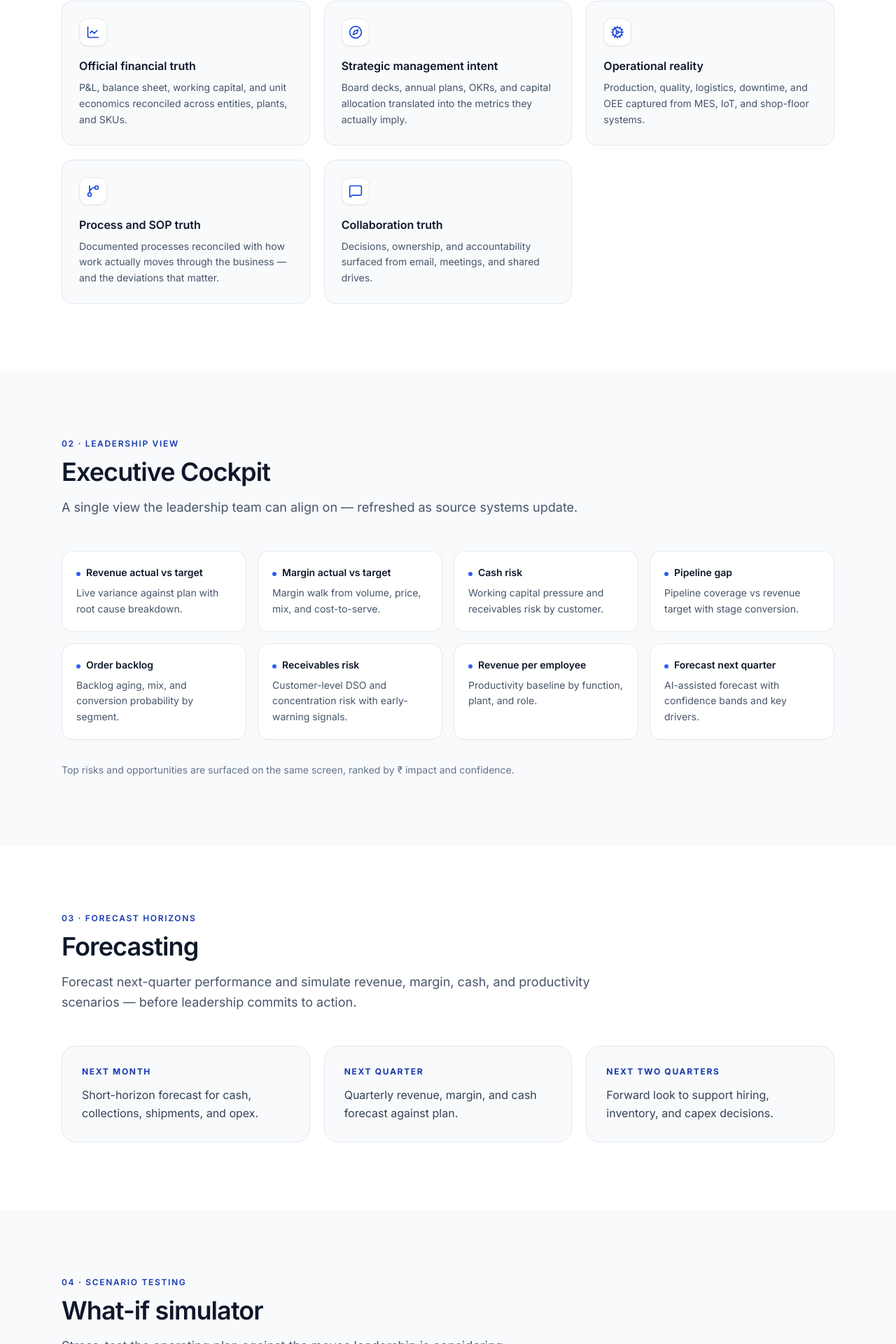
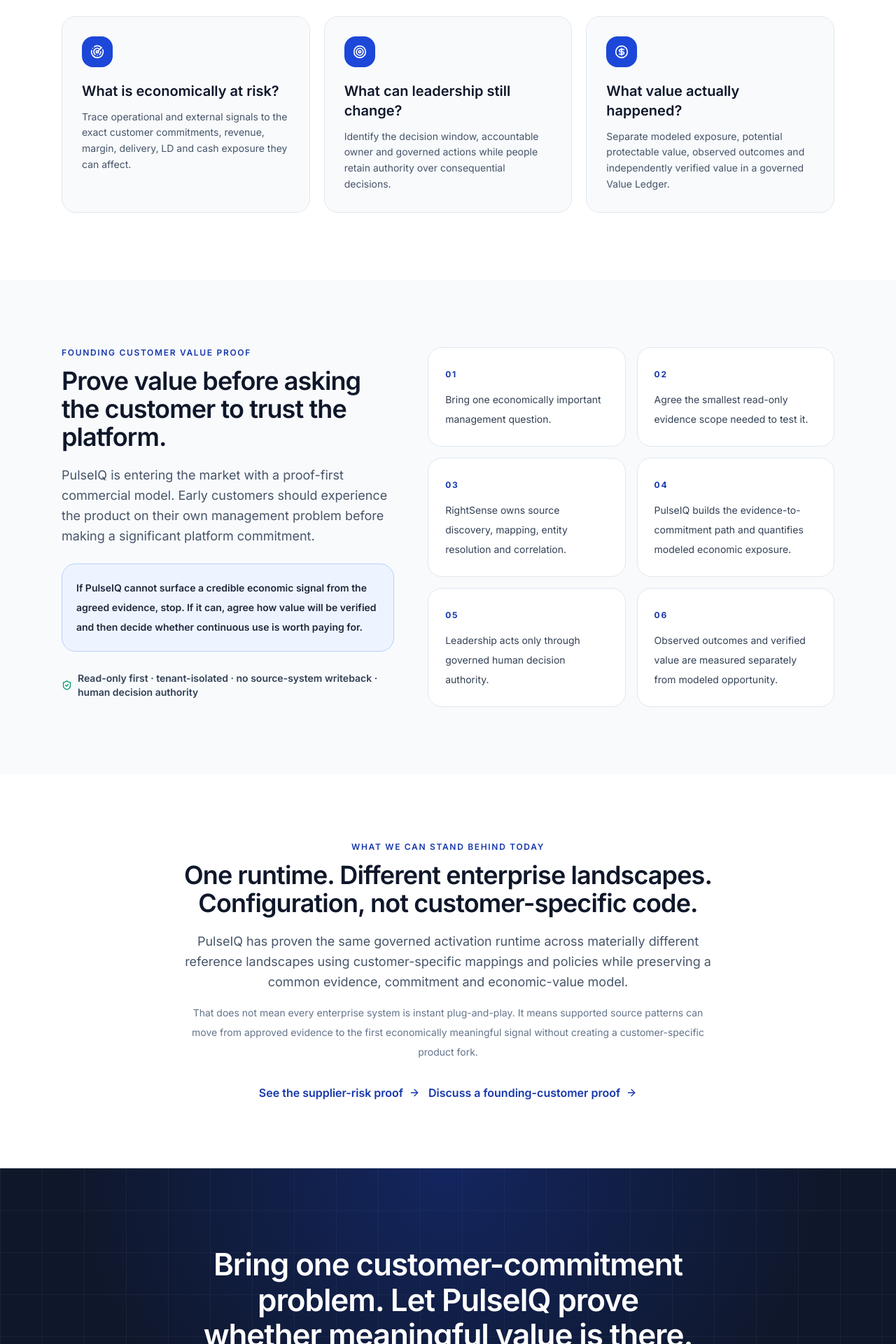
Before and after one commit to mohan69/RightSense, a Next.js app: page /pulseiq in a window 1280 px wide. Shown: the part 774-2694 px from the top of the page at 70% size. Built offline with nearby package versions, Linux system fonts and the light colour scheme.

Commit message:
Align PulseIQ overview with proof-first value model

```diff
--- a/src/app/pulseiq/page.tsx
+++ b/src/app/pulseiq/page.tsx
@@ -1,89 +1,73 @@
 import type { Metadata } from "next";
+import Link from "next/link";
+import { ArrowRight, CircleDollarSign, Radar, ShieldCheck, Target } from "lucide-react";
 import { CTASection } from "@/components/sections/CTASection";
-import { MetricCard } from "@/components/sections/MetricCard";
 import { PageHero } from "@/components/sections/PageHero";
 import { SectionHeader } from "@/components/sections/SectionHeader";
-import { pulseiqPage } from "@/lib/content";
-import { pulseiqIcons } from "@/lib/icons";
 import { pageMetadata } from "@/lib/seo";
 
-const pulseiqTitle = "PulseIQ — Enterprise Operating Intelligence Platform";
-const pulseiqSubtitle =
-  "Know what is putting revenue, margin and customer commitments at risk, what is causing it, what can still be recovered and whether the resulting action created verified business value.";
+const title = "PulseIQ — Industrial Decision & Value Intelligence";
+const description =
+  "PulseIQ connects enterprise evidence and approved external signals to customer commitments, quantifies economic exposure, guides governed action and keeps modeled opportunity separate from verified value.";
 
 export const metadata: Metadata = pageMetadata({
-  title: pulseiqTitle,
-  description: pulseiqSubtitle,
+  title,
+  description,
   path: "/pulseiq",
 });
+
+const questions = [
+  {
+    icon: Radar,
+    title: "What is economically at risk?",
+    text: "Trace operational and external signals to the exact customer commitments, revenue, margin, delivery, LD and cash exposure they can affect.",
+  },
+  {
+    icon: Target,
+    title: "What can leadership still change?",
+    text: "Identify the decision window, accountable owner and governed actions while people retain authority over consequential decisions.",
+  },
+  {
+    icon: CircleDollarSign,
+    title: "What value actually happened?",
+    text: "Separate modeled exposure, potential protectable value, observed outcomes and independently verified value in a governed Value Ledger.",
+  },
+];
+
+const proofSteps = [
+  "Bring one economically important management question.",
+  "Agree the smallest read-only evidence scope needed to test it.",
+  "RightSense owns source discovery, mapping, entity resolution and correlation.",
+  "PulseIQ builds the evidence-to-commitment path and quantifies modeled economic exposure.",
+  "Leadership acts only through governed human decision authority.",
+  "Observed outcomes and verified value are measured separately from modeled opportunity.",
+];
 
 export default function PulseIQPage() {
   return (
     <>
       <PageHero
-        eyebrow="Enterprise Operating Intelligence Platform"
-        title="From operational evidence to accountable recovery and verified business value."
-        subtitle={pulseiqSubtitle}
+        eyebrow="Industrial Decision & Value Intelligence"
+        title="Protect the economics of every customer commitment."
+        subtitle="PulseIQ shows what is at risk, why, what can still change and what value was actually protected or recovered — using connected enterprise evidence rather than another isolated dashboard."
       />
 
       <section className="bg-white">
         <div className="mx-auto max-w-6xl px-6 py-20 sm:py-24">
           <SectionHeader
-            eyebrow="01 · Truth layer"
-            title={pulseiqPage.truthMap.title}
-            subtitle={pulseiqPage.truthMap.subtitle}
+            eyebrow="The management problem"
+            title="Your systems record events. Leadership needs to understand economic consequence."
+            subtitle="A late engineering release, supplier distress signal or logistics disruption matters only when you can connect it to the customer commitments and financial outcomes that depend on it."
           />
-          <div className="mt-12 grid gap-5 sm:grid-cols-2 lg:grid-cols-3">
-            {pulseiqPage.truthMap.layers.map((layer) => {
-              const Icon = pulseiqIcons[layer.icon as keyof typeof pulseiqIcons];
-              return (
-                <div
-                  key={layer.id}
-                  className="rounded-xl border border-line bg-canvas p-6 hover:border-brand-200 transition-colors"
-                >
-                  <div className="flex h-10 w-10 items-center justify-center rounded-lg bg-white border border-line shadow-soft">
-                    <Icon className="h-5 w-5 text-brand-600" />
-                  </div>
-                  <h3 className="mt-4 text-base font-semibold text-ink-900">{layer.title}</h3>
-                  <p className="mt-2 text-sm text-ink-600 leading-relaxed">{layer.description}</p>
+          <div className="mt-12 grid gap-5 md:grid-cols-3">
+            {questions.map(({ icon: Icon, title: cardTitle, text }) => (
+              <article key={cardTitle} className="rounded-2xl border border-line bg-canvas p-7">
+                <div className="flex h-11 w-11 items-center justify-center rounded-xl bg-brand-600 text-white">
+                  <Icon className="h-5 w-5" />
                 </div>
-              );
-            })}
-          </div>
-        </div>
-      </section>
-
-      <section className="bg-canvas">
-        <div className="mx-auto max-w-6xl px-6 py-20 sm:py-24">
-          <SectionHeader
-            eyebrow="02 · Leadership view"
-            title={pulseiqPage.cockpit.title}
-            subtitle={pulseiqPage.cockpit.subtitle}
-          />
-          <div className="mt-12 grid gap-4 sm:grid-cols-2 lg:grid-cols-4">
-            {pulseiqPage.cockpit.metrics.map((m) => (
-              <MetricCard key={m.label} metric={m} />
-            ))}
-          </div>
-          <p className="mt-8 max-w-3xl text-sm text-ink-500 leading-relaxed">
-            {pulseiqPage.cockpit.topRisksNote}
-          </p>
-        </div>
-      </section>
-
-      <section className="bg-white">
-        <div className="mx-auto max-w-6xl px-6 py-20 sm:py-24">
-          <SectionHeader
-            eyebrow="03 · Forecast horizons"
-            title={pulseiqPage.forecasting.title}
-            subtitle={pulseiqPage.forecasting.subtitle}
-          />
-          <div className="mt-12 grid gap-5 sm:grid-cols-3">
-            {pulseiqPage.forecasting.horizons.map((h) => (
-              <div key={h.label} className="rounded-2xl border border-line bg-canvas p-7">
-                <p className="text-xs font-bold uppercase tracking-[0.14em] text-brand-700">{h.label}</p>
-                <p className="mt-3 text-base text-ink-700 leading-relaxed">{h.description}</p>
-              </div>
+                <h3 className="mt-5 text-xl font-semibold text-ink-900">{cardTitle}</h3>
+                <p className="mt-3 text-sm leading-relaxed text-ink-600">{text}</p>
+              </article>
             ))}
           </div>
         </div>
@@ -91,83 +75,62 @@
 
       <section className="bg-canvas">
         <div className="mx-auto max-w-6xl px-6 py-20 sm:py-24">
-          <SectionHeader
-            eyebrow="04 · Scenario testing"
-            title={pulseiqPage.whatIf.title}
-            subtitle={pulseiqPage.whatIf.subtitle}
-          />
-          <div className="mt-12 grid gap-4 sm:grid-cols-2 lg:grid-cols-3 xl:grid-cols-5">
-            {pulseiqPage.whatIf.scenarios.map((s) => (
-              <div key={s.label} className="rounded-xl border border-line bg-white p-5 hover:border-brand-200 transition-colors">
-                <p className="text-sm font-semibold text-ink-900">{s.label}</p>
-                <p className="mt-2 text-sm text-ink-600 leading-relaxed">{s.description}</p>
+          <div className="grid gap-12 lg:grid-cols-[0.9fr_1.1fr]">
+            <div>
+              <p className="text-xs font-semibold uppercase tracking-[0.14em] text-brand-700">Founding Customer Value Proof</p>
+              <h2 className="mt-3 text-3xl sm:text-4xl font-semibold tracking-tight text-ink-900">
+                Prove value before asking the customer to trust the platform.
+              </h2>
+              <p className="mt-5 text-lg leading-relaxed text-ink-600">
+                PulseIQ is entering the market with a proof-first commercial model. Early customers should experience the product on their own management problem before making a significant platform commitment.
+              </p>
+              <div className="mt-6 rounded-2xl border border-brand-200 bg-brand-50 p-5 text-sm font-semibold leading-7 text-ink-800">
+                If PulseIQ cannot surface a credible economic signal from the agreed evidence, stop. If it can, agree how value will be verified and then decide whether continuous use is worth paying for.
               </div>
-            ))}
+              <div className="mt-7 flex items-center gap-2 text-sm font-semibold text-ink-700">
+                <ShieldCheck className="h-5 w-5 text-emerald-600" /> Read-only first · tenant-isolated · no source-system writeback · human decision authority
+              </div>
+            </div>
+            <ol className="grid gap-4 sm:grid-cols-2">
+              {proofSteps.map((step, index) => (
+                <li key={step} className="rounded-2xl border border-line bg-white p-6">
+                  <span className="text-xs font-bold tracking-[0.14em] text-brand-700">0{index + 1}</span>
+                  <p className="mt-3 text-sm leading-7 text-ink-700">{step}</p>
+                </li>
+              ))}
+            </ol>
           </div>
         </div>
       </section>
 
       <section className="bg-white">
-        <div className="mx-auto max-w-6xl px-6 py-20 sm:py-24">
-          <SectionHeader
-            eyebrow="05 · AI recommendation engine"
-            title={pulseiqPage.recommendationEngine.title}
-            subtitle={pulseiqPage.recommendationEngine.subtitle}
-          />
-          <ol className="mt-12 grid gap-4 sm:grid-cols-2 lg:grid-cols-3">
-            {pulseiqPage.recommendationEngine.fields.map((f, i) => (
-              <li key={f.label} className="rounded-xl border border-line bg-canvas p-5">
-                <div className="flex items-baseline gap-3">
-                  <span className="text-xs font-bold tracking-[0.14em] text-brand-700">{String(i + 1).padStart(2, "0")}</span>
-                  <h4 className="text-sm font-semibold text-ink-900">{f.label}</h4>
-                </div>
-                <p className="mt-2 text-sm text-ink-600 leading-relaxed">{f.description}</p>
-              </li>
-            ))}
-          </ol>
-        </div>
-      </section>
-
-      <section className="bg-canvas">
-        <div className="mx-auto max-w-6xl px-6 py-20 sm:py-24">
-          <SectionHeader
-            eyebrow="06 · First deployment"
-            title={pulseiqPage.deployment.title}
-            subtitle={pulseiqPage.deployment.subtitle}
-          />
-          <div className="mt-12 grid gap-5 sm:grid-cols-2">
-            {pulseiqPage.deployment.options.map((o) => (
-              <div key={o.title} className="rounded-2xl border border-line bg-white p-7">
-                <h3 className="text-lg font-semibold text-ink-900">{o.title}</h3>
-                <p className="mt-3 text-sm text-ink-600 leading-relaxed">{o.description}</p>
-              </div>
-            ))}
+        <div className="mx-auto max-w-5xl px-6 py-20 text-center sm:py-24">
+          <p className="text-xs font-semibold uppercase tracking-[0.14em] text-brand-700">What we can stand behind today</p>
+          <h2 className="mt-3 text-3xl sm:text-4xl font-semibold tracking-tight text-ink-900">
+            One runtime. Different enterprise landscapes. Configuration, not customer-specific code.
+          </h2>
+          <p className="mx-auto mt-5 max-w-3xl text-lg leading-relaxed text-ink-600">
+            PulseIQ has proven the same governed activation runtime across materially different reference landscapes using customer-specific mappings and policies while preserving a common evidence, commitment and economic-value model.
+          </p>
+          <p className="mx-auto mt-4 max-w-3xl text-sm leading-7 text-ink-500">
+            That does not mean every enterprise system is instant plug-and-play. It means supported source patterns can move from approved evidence to the first economically meaningful signal without creating a customer-specific product fork.
+          </p>
+          <div className="mt-8 flex flex-wrap justify-center gap-3">
+            <a href="https://pulseiq.co.in/demo/supplier-distress" target="_blank" rel="noreferrer" className="inline-flex items-center gap-2 font-semibold text-brand-700 hover:text-brand-800">
+              See the supplier-risk proof <ArrowRight className="h-4 w-4" />
+            </a>
+            <Link href="/contact" className="inline-flex items-center gap-2 font-semibold text-brand-700 hover:text-brand-800">
+              Discuss a founding-customer proof <ArrowRight className="h-4 w-4" />
+            </Link>
           </div>
         </div>
       </section>
 
-      <section className="bg-white">
-        <div className="mx-auto max-w-6xl px-6 py-20 sm:py-24">
-          <SectionHeader
-            eyebrow="07 · Connector roadmap"
-            title={pulseiqPage.connectorRoadmap.title}
-            subtitle={pulseiqPage.connectorRoadmap.subtitle}
-          />
-          <ul className="mt-12 grid gap-3 sm:grid-cols-2 lg:grid-cols-3">
-            {pulseiqPage.connectorRoadmap.connectors.map((c) => (
-              <li key={c} className="rounded-xl border border-line bg-canvas px-4 py-3.5 text-sm font-medium text-ink-700">
-                {c}
-              </li>
-            ))}
-          </ul>
-        </div>
-      </section>
-
       <CTASection
-        title="See PulseIQ against one outcome that matters."
-        subtitle="Start with a representative order, revenue, margin or execution problem and test the governed path from risk to recovery and verified value."
-        primaryCta={{ label: "Explore PulseIQ", href: "https://pulseiq.co.in/" }}
-        secondaryCta={{ label: "Discuss an Outcome", href: "https://pulseiq.co.in/book-demo" }}
+        title="Bring one customer-commitment problem. Let PulseIQ prove whether meaningful value is there."
+        subtitle="No large platform commitment is required to begin the conversation. Start with the management question, agree the evidence boundary, prove the economic signal and scale only after value is demonstrated."
+        primaryCta={{ label: "Start a Value Proof", href: "https://pulseiq.co.in/book-demo" }}
+        secondaryCta={{ label: "Explore PulseIQ", href: "https://pulseiq.co.in/" }}
       />
     </>
   );
```
